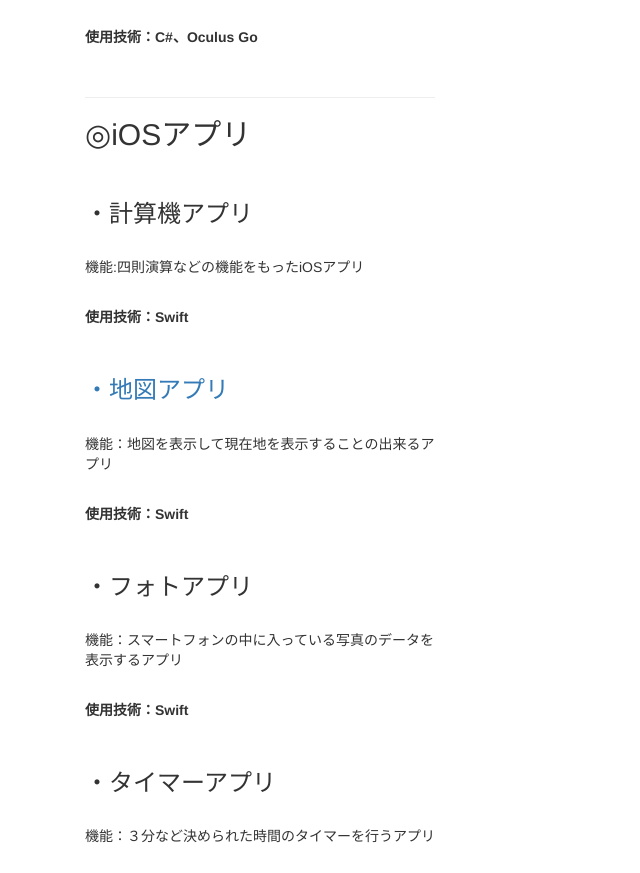
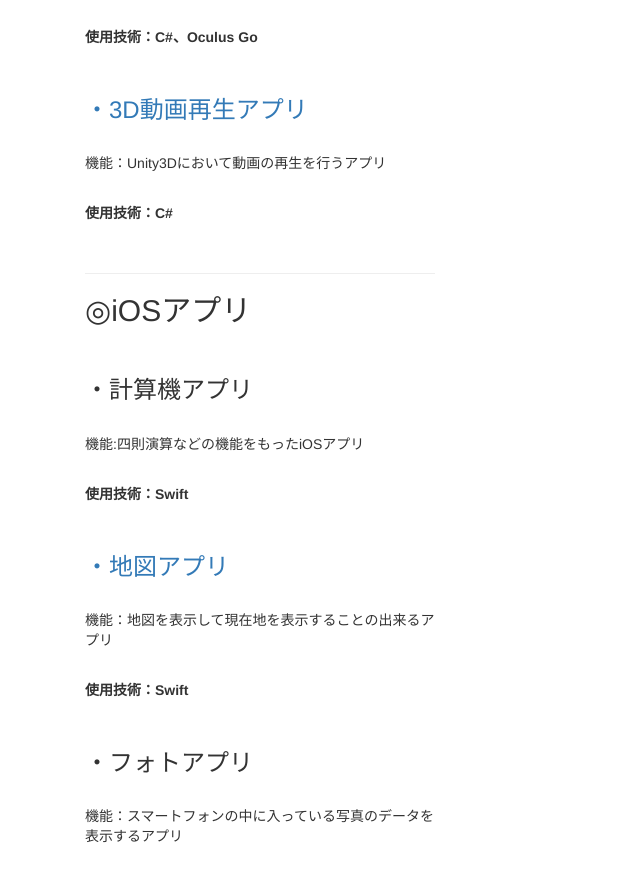
Before and after one commit to r-kuno-zer0/r-kuno-zer0.github.io, a plain HTML site: page index.html in a window 1280 px wide. Shown: the part 6153-7026 px from the top of the page, without its empty margins (0-640 px from the left). Drawn offline with nearby package versions, Linux system fonts and the light colour scheme.

Commit message:
Update index.html

```diff
--- a/index.html
+++ b/index.html
@@ -234,7 +234,12 @@
 <br>
 <p><b>使用技術：C#、Oculus Go</b></p>
 <br>
-
+<a href="https://github.com/r-kuno-zer0/Movie_Of_Unity3D" target="_blank"><h3 id="3d%E3%83%96%E3%83%AD%E3%83%83%E3%82%AF%E5%B4%A9%E3%81%97%E3%82%A2%E3%83%97%E3%83%AA">・3D動画再生アプリ</h3></a>
+<br>
+<p>機能：Unity3Dにおいて動画の再生を行うアプリ</p>
+<br>
+<p><b>使用技術：C#</b></p>
+<br>
 
 <hr>
 
```
